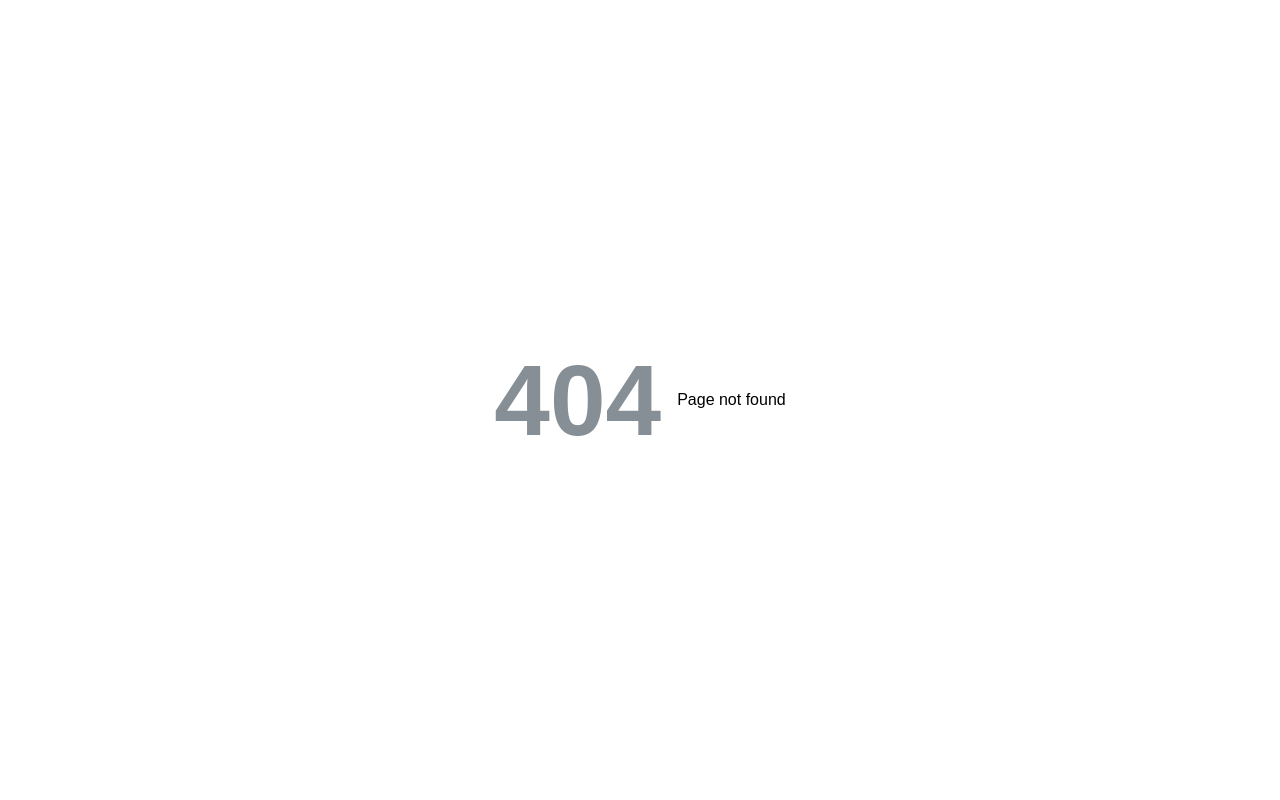
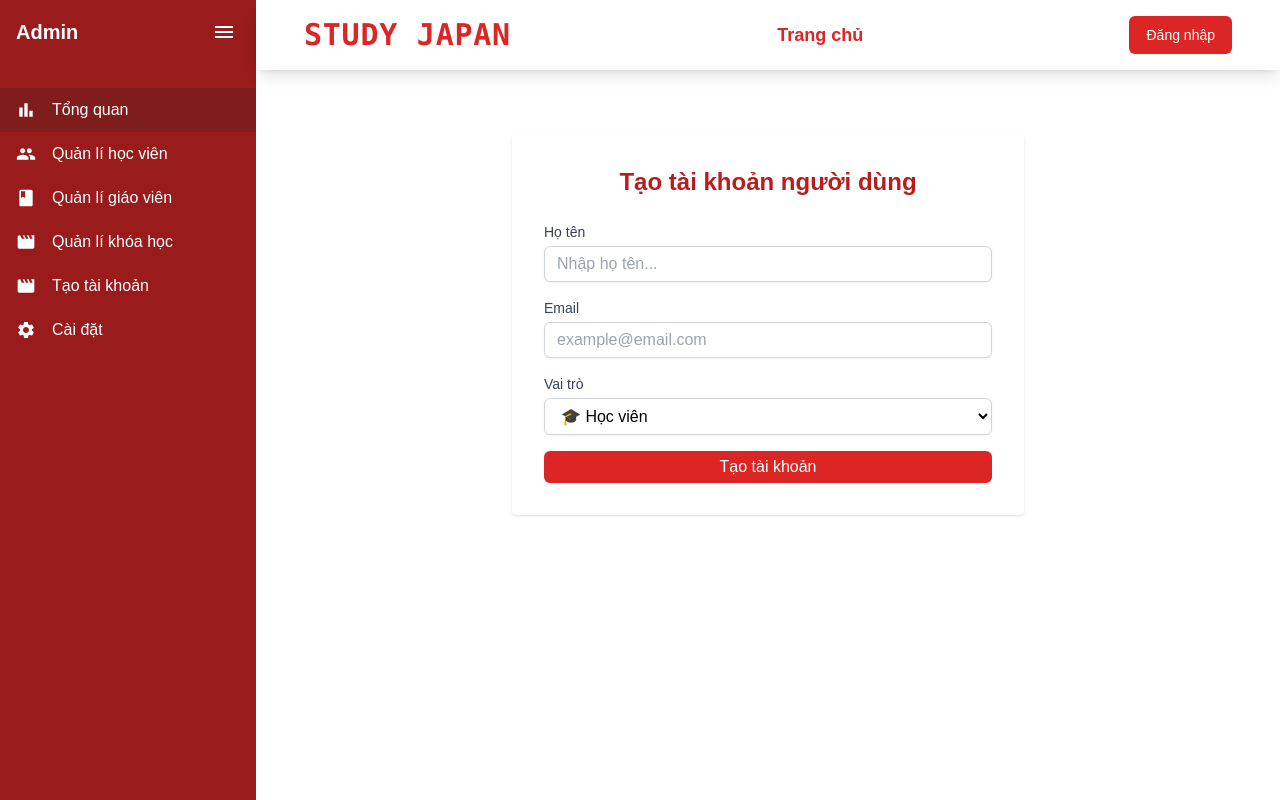
Before and after one commit to Tien2003deptrai/FRONTEND-CAP2-STUDY_JAPAN, a React (Vite) app: page /admin/create-account in a window 1280 px wide. Before the commit this address had no page. Built offline with nearby package versions, Linux system fonts and the light colour scheme.

Commit message:
[09/04] Add account

```diff
--- a/src/components/TeacherCard.jsx
+++ b/src/components/TeacherCard.jsx
@@ -1,12 +1,6 @@
-import React, { useState } from 'react'
-import MoreHorizIcon from '@mui/icons-material/MoreHoriz'
-import VisibilityIcon from '@mui/icons-material/Visibility'
+import React from 'react'
 
-const TeacherCard = ({ teacher, onView }) => {
-    const [showMenu, setShowMenu] = useState(false)
-
-    const toggleMenu = () => setShowMenu(!showMenu)
-
+const TeacherCard = ({ teacher }) => {
     const statusColors = {
         active: 'bg-green-100 text-green-800',
         pending: 'bg-yellow-100 text-yellow-800',
@@ -75,31 +69,8 @@ const TeacherCard = ({ teacher, onView }) => {
                             </div>
                         )}
                     </div>
-                    <button
-                        className="text-gray-400 hover:text-gray-600"
-                        onClick={toggleMenu}
-                    >
-                        <MoreHorizIcon fontSize="small" />
-                    </button>
                 </div>
             </div>
-
-            {showMenu && (
-                <div className="border-t border-gray-100">
-                    <div className="p-2 bg-blue-50">
-                        <button
-                            onClick={() => {
-                                onView(teacher)
-                                toggleMenu()
-                            }}
-                            className="w-full py-2 flex items-center text-sm text-blue-600 hover:bg-blue-100 rounded px-2"
-                        >
-                            <VisibilityIcon className="w-4 h-4 mr-2" />
-                            Xem chi tiết
-                        </button>
-                    </div>
-                </div>
-            )}
         </div>
     )
 }
--- a/src/components/admin/sidebart/Sidebart.jsx
+++ b/src/components/admin/sidebart/Sidebart.jsx
@@ -1,10 +1,14 @@
+import React from 'react'
 import {
+    Menu,
+    People,
+    Book,
+    Movie,
+    Description,
+    EmojiEvents,
+    Settings,
+    Logout,
     BarChart,
-    Book,
-    Menu,
-    Movie,
-    People,
-    Settings,
 } from '@mui/icons-material'
 import { Link } from 'react-router-dom'
 
@@ -25,8 +29,8 @@ const Sidebar = ({ collapsed, toggleSidebar, activeTab, setActiveTab }) => {
             <nav className="mt-6">
                 <Link to={'/admin/main'}>
                     <div
-                        className={`flex items-center px-4 py-3 cursor-pointer ${activeTab === 'main' ? 'bg-red-900' : 'hover:bg-red-700'}`}
-                        onClick={() => setActiveTab('main')}
+                        className={`flex items-center px-4 py-3 cursor-pointer ${activeTab === 'dashboard' ? 'bg-red-900' : 'hover:bg-red-700'}`}
+                        onClick={() => setActiveTab('dashboard')}
                     >
                         <BarChart style={{ fontSize: 20 }} />
                         {!collapsed && <span className="ml-4">Tổng quan</span>}
@@ -67,6 +71,18 @@ const Sidebar = ({ collapsed, toggleSidebar, activeTab, setActiveTab }) => {
                     </div>
                 </Link>
 
+                <Link to={'/admin/create-account'}>
+                    <div
+                        className={`flex items-center px-4 py-3 cursor-pointer ${activeTab === 'videos' ? 'bg-red-900' : 'hover:bg-red-700'}`}
+                        onClick={() => setActiveTab('videos')}
+                    >
+                        <Movie style={{ fontSize: 20 }} />
+                        {!collapsed && (
+                            <span className="ml-4">Tạo tài khoản</span>
+                        )}
+                    </div>
+                </Link>
+
                 <div
                     className={`flex items-center px-4 py-3 cursor-pointer ${activeTab === 'settings' ? 'bg-red-900' : 'hover:bg-red-700'}`}
                     onClick={() => setActiveTab('settings')}
--- /dev/null
+++ b/src/pages/admin/pages/CreateAccount/CreateAccount.jsx
@@ -0,0 +1,113 @@
+import React, { useState } from 'react'
+import axiosInstance from '@/network/httpRequest'
+import Swal from 'sweetalert2'
+
+const CreateAccount = () => {
+    const [formData, setFormData] = useState({
+        name: '',
+        email: '',
+        role: 'student',
+    })
+    const [loading, setLoading] = useState(false)
+
+    const handleChange = (e) => {
+        setFormData({ ...formData, [e.target.name]: e.target.value })
+    }
+
+    const handleSubmit = async (e) => {
+        e.preventDefault()
+        setLoading(true)
+        try {
+            const response = await axiosInstance.post('/auth/signup', formData)
+            console.log('Signup response:', response.data)
+
+            Swal.fire({
+                icon: 'success',
+                title: 'Tạo tài khoản thành công!',
+                html: `
+                    <p>Email: <strong>${formData.email}</strong></p>
+                    <p>Mật khẩu đã được gửi vào email</p>
+                `,
+                confirmButtonColor: '#3085d6',
+                confirmButtonText: 'Đóng',
+            })
+
+            setFormData({ name: '', email: '', role: 'student' })
+        } catch (error) {
+            Swal.fire({
+                icon: 'error',
+                title: 'Lỗi!',
+                text:
+                    error?.response?.data?.message || 'Không thể tạo tài khoản',
+                confirmButtonColor: '#d33',
+            })
+        } finally {
+            setLoading(false)
+        }
+    }
+
+    return (
+        <div className="max-w-lg mx-auto p-8 mt-10 bg-white rounded shadow">
+            <h2 className="text-2xl font-bold mb-6 text-center text-red-700">
+                Tạo tài khoản người dùng
+            </h2>
+            <form onSubmit={handleSubmit} className="space-y-4">
+                <div>
+                    <label className="block text-sm font-medium text-gray-700">
+                        Họ tên
+                    </label>
+                    <input
+                        type="text"
+                        name="name"
+                        value={formData.name}
+                        onChange={handleChange}
+                        required
+                        className="mt-1 block w-full border border-gray-300 rounded-md shadow-sm px-3 py-2 focus:ring-red-500 focus:border-red-500"
+                        placeholder="Nhập họ tên..."
+                    />
+                </div>
+
+                <div>
+                    <label className="block text-sm font-medium text-gray-700">
+                        Email
+                    </label>
+                    <input
+                        type="email"
+                        name="email"
+                        value={formData.email}
+                        onChange={handleChange}
+                        required
+                        className="mt-1 block w-full border border-gray-300 rounded-md shadow-sm px-3 py-2 focus:ring-red-500 focus:border-red-500"
+                        placeholder="example@email.com"
+                    />
+                </div>
+
+                <div>
+                    <label className="block text-sm font-medium text-gray-700">
+                        Vai trò
+                    </label>
+                    <select
+                        name="role"
+                        value={formData.role}
+                        onChange={handleChange}
+                        className="mt-1 block w-full border border-gray-300 rounded-md shadow-sm px-3 py-2 bg-white focus:ring-red-500 focus:border-red-500"
+                    >
+                        <option value="student">🎓 Học viên</option>
+                        <option value="teacher">👩‍🏫 Giáo viên</option>
+                        <option value="admin">🛠 Admin</option>
+                    </select>
+                </div>
+
+                <button
+                    type="submit"
+                    disabled={loading}
+                    className="w-full bg-red-600 hover:bg-red-700 text-white font-medium py-2 px-4 rounded-md transition-all"
+                >
+                    {loading ? 'Đang tạo...' : 'Tạo tài khoản'}
+                </button>
+            </form>
+        </div>
+    )
+}
+
+export default CreateAccount
--- a/src/route/routes.jsx
+++ b/src/route/routes.jsx
@@ -5,6 +5,7 @@ import ManageDocumentLayout from '@/layout/ManageDocumentLayout'
 import PracticeLayout from '@/layout/PracticeLayout'
 import AdminCourseDetail from '@/pages/admin/pages/Course/AdminCourseDetail'
 import Course from '@/pages/admin/pages/Course/Course'
+import CreateAccount from '@/pages/admin/pages/CreateAccount/CreateAccount'
 import MainDash from '@/pages/admin/pages/DashboardContent/Main'
 import Student from '@/pages/admin/pages/Student/Student'
 import Teacher from '@/pages/admin/pages/Teacher/Teacher'
@@ -82,6 +83,10 @@ export const publicRoutes = [
             {
                 path: 'courses', // Example of a dashboard page
                 element: <Course />,
+            },
+            {
+                path: 'create-account', // Example of a dashboard page
+                element: <CreateAccount />,
             },
             {
                 path: 'courses/:courseId', // Example of a dashboard page
```
